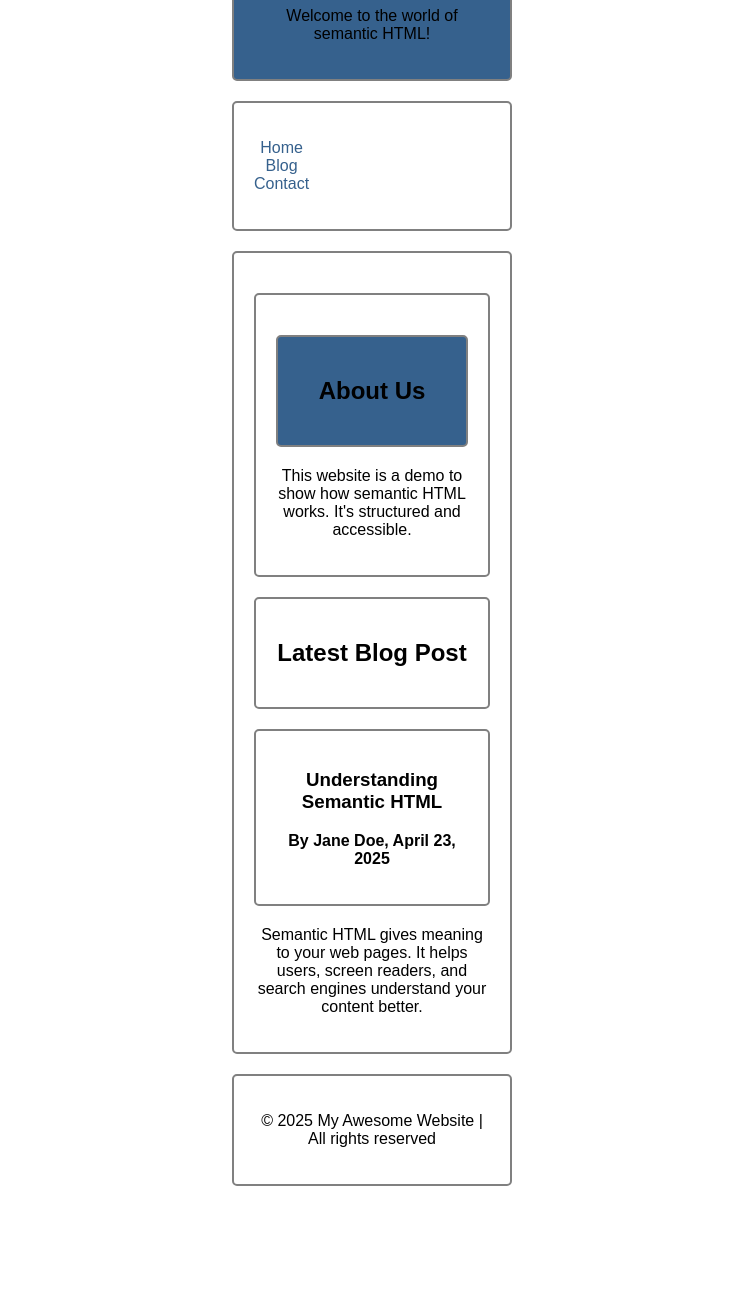
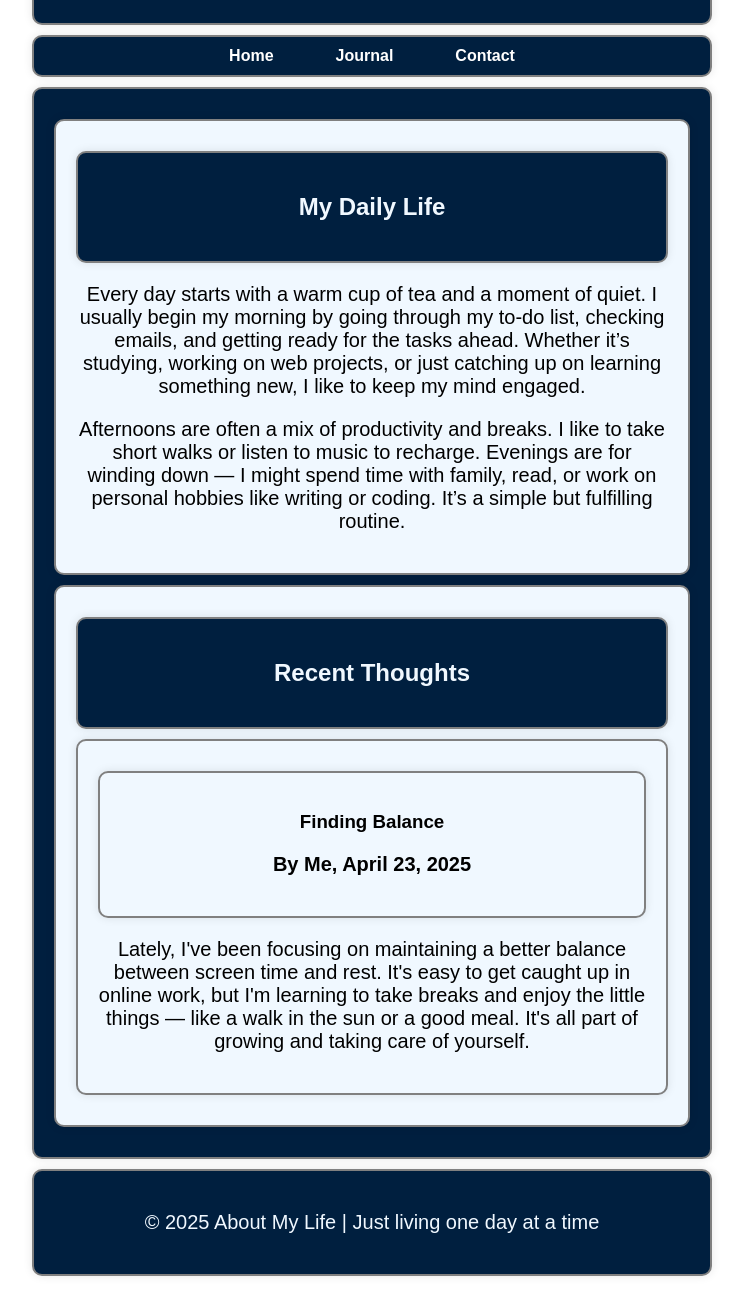
Before and after one commit to rehman0601/Blog_website, a plain HTML site: page index.html in a window 1280 px wide. Shown: the part 162-1458 px from the top of the page, without its empty margins (268-1011 px from the left). Before the commit the page ends 1378 px from the top, so only its background shows below. Drawn offline with Linux system fonts and the light colour scheme.

Commit message:
css_done

```diff
--- a/index.html
+++ b/index.html
@@ -1,43 +1,60 @@
 <!DOCTYPE html>
 <html lang="en">
 <head>
-  <meta charset="UTF-8">
-  <meta name="viewport" content="width=device-width, initial-scale=1.0">
-  <title>My Awesome Website</title>
-  <link rel="stylesheet" href="style.css">
+  <meta charset="UTF-8" />
+  <meta name="viewport" content="width=device-width, initial-scale=1.0"/>
+  <title>About My Life</title>
+  <link rel="stylesheet" href="style.css" />
 </head>
 <body>
   <header>
     <div class="head container">
-    <h1>My Awesome Website</h1>
-    <p>Welcome to the world of semantic HTML!</p>
+      <h1>About My Day-to-Day Life</h1>
+      <p>Welcome to a little glimpse into my daily routine.</p>
     </div>
     <div class="navigation container">
       <nav>
         <ul>
           <li><a href="#">Home</a></li>
-            <li><a href="#">Blog</a></li>
+          <li><a href="#">Journal</a></li>
           <li><a href="#">Contact</a></li>
         </ul>
       </nav>
     </div>
   </header>
-<div class="main container" class="container">
-    <section class="About" class="container">
-        <div class="About_1 container" class="container">
-        <div class="ATitle container" class="container"><h2>About Us</h2></div>
-        <p>This website is a demo to show how semantic HTML works. It's structured and accessible.</p>
+
+  <div class="main container">
+    <div class="About_1 container">
+      <div class="ATitle container">
+        <h2>My Daily Life</h2>
       </div>
-        <div class="Blog_head container" class="container"><h2>Latest Blog Post</h2></div>
-        <div class="Blog_2 container" class="container"><h3>Understanding Semantic HTML</h3>
-        <p><strong>By Jane Doe, April 23, 2025</strong></p></div>
-        <p>Semantic HTML gives meaning to your web pages. It helps users, screen readers, and search engines understand your content better.</p>
-    </section>
+      <p>
+        Every day starts with a warm cup of tea and a moment of quiet. I usually begin my morning by going through my to-do list, checking emails, and getting ready for the tasks ahead. Whether it’s studying, working on web projects, or just catching up on learning something new, I like to keep my mind engaged.
+      </p>
+      <p>
+        Afternoons are often a mix of productivity and breaks. I like to take short walks or listen to music to recharge. Evenings are for winding down — I might spend time with family, read, or work on personal hobbies like writing or coding. It’s a simple but fulfilling routine.
+      </p>
     </div>
 
-<div class="foot container" class="container">
+    <div class="About_2 container">
+      <div class="Blog_head container">
+        <h2>Recent Thoughts</h2>
+      </div>
+      <div class="Blog_2 container">
+        <div class="blog2_head container">
+          <h3>Finding Balance</h3>
+          <p><strong>By Me, April 23, 2025</strong></p>
+        </div>
+        <p>
+          Lately, I've been focusing on maintaining a better balance between screen time and rest. It's easy to get caught up in online work, but I'm learning to take breaks and enjoy the little things — like a walk in the sun or a good meal. It's all part of growing and taking care of yourself.
+        </p>
+      </div>
+    </div>
+  </div>
+
+  <div class="foot container">
     <footer>
-    <p>© 2025 My Awesome Website | All rights reserved</p>
+      <p>© 2025 About My Life | Just living one day at a time</p>
     </footer>
   </div>
 </body>
--- a/style.css
+++ b/style.css
@@ -1,35 +1,99 @@
+
 body{
     font-family: Arial, sans-serif;
     margin: 0 auto;
     padding: 10px;
-    padding-left: 500px;
-    padding-right: 500px;
+    padding-left: 300px;
+    padding-right: 300px;
 }
-ul{
+body p{
+    font-size: 20px;
+
+}
+ul
+{
     list-style-type: none;
     padding: 0;
 }
+
+.main{
+    background-color: #001F3F;
+}
+.About{
+    background-color: #001F3F;
+    color: aliceblue;
+}
+
 .ATitle{
-    background: #36618d;
+    background-color: #001F3F;
+    color: aliceblue;
+}
+.About_1{
+    background-color: aliceblue;
+}
+.Blog_2 h2{
+    color: #001F3F;
+}
+.foot{
+    background: #001F3F;
+    color: aliceblue;
 }
 .head{
-    background: #36618d;
+    background: #001F3F;
+    color: aliceblue;
 }
 .navigation{
-    display: flex;
-    justify-content: space-between;
+    background:  #001F3F;
     align-items: center;
     padding: 10px;
     color: white;
 }
+.About_2{
+    background: aliceblue;
+}
+.Blog_head{
+    background: #001F3F;
+    color: aliceblue;
+}
+.Blog_2{
+    background: aliceblue;
+}
+
 a{
     text-decoration: none;
-    color: #36618d;
+    color: aliceblue;
 }
 .container{
     border: 2px solid gray;
-    margin: 20px auto;
+    margin: 10px auto;
     padding: 20px;
+    border-radius: 10px;
+    text-align: center;
+    box-shadow: 0 0 10px rgba(0, 0, 0, 0.1);
+}
+.navigation {
+    background-color: #001F3F;
+    padding: 10px 0;
+}
+
+nav ul {
+    display: flex;
+    justify-content: center;
+    gap: 30px;
+    margin: 0;
+    padding: 0;
+    list-style: none;
+}
+
+nav ul li a {
+    color: white;
+    font-weight: bold;
+    padding: 8px 16px;
     border-radius: 5px;
-    text-align: center;
+    transition: background-color 0.3s ease, color 0.3s ease;
 }
+
+nav ul li a:hover {
+    background-color: aliceblue;
+    color: black;
+}
```
Lines whose indentation alone changed are shown as unchanged.
